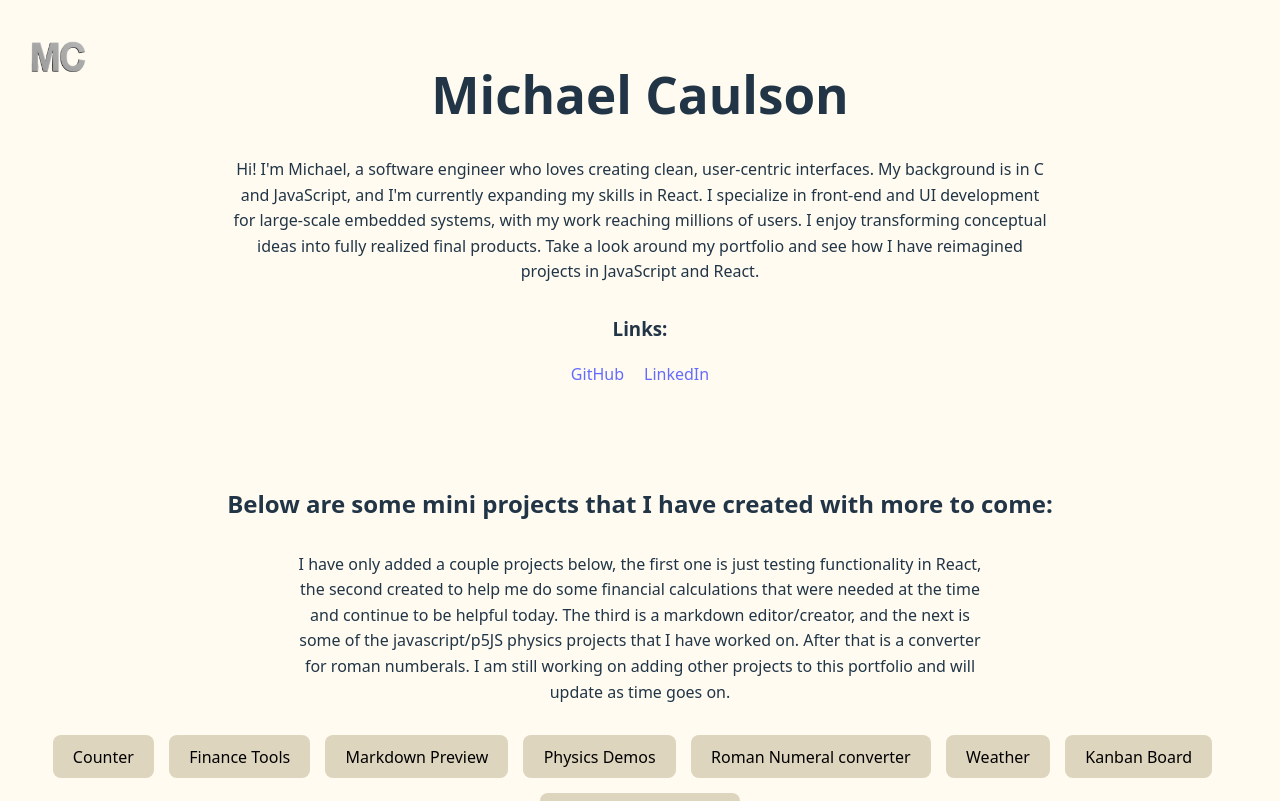
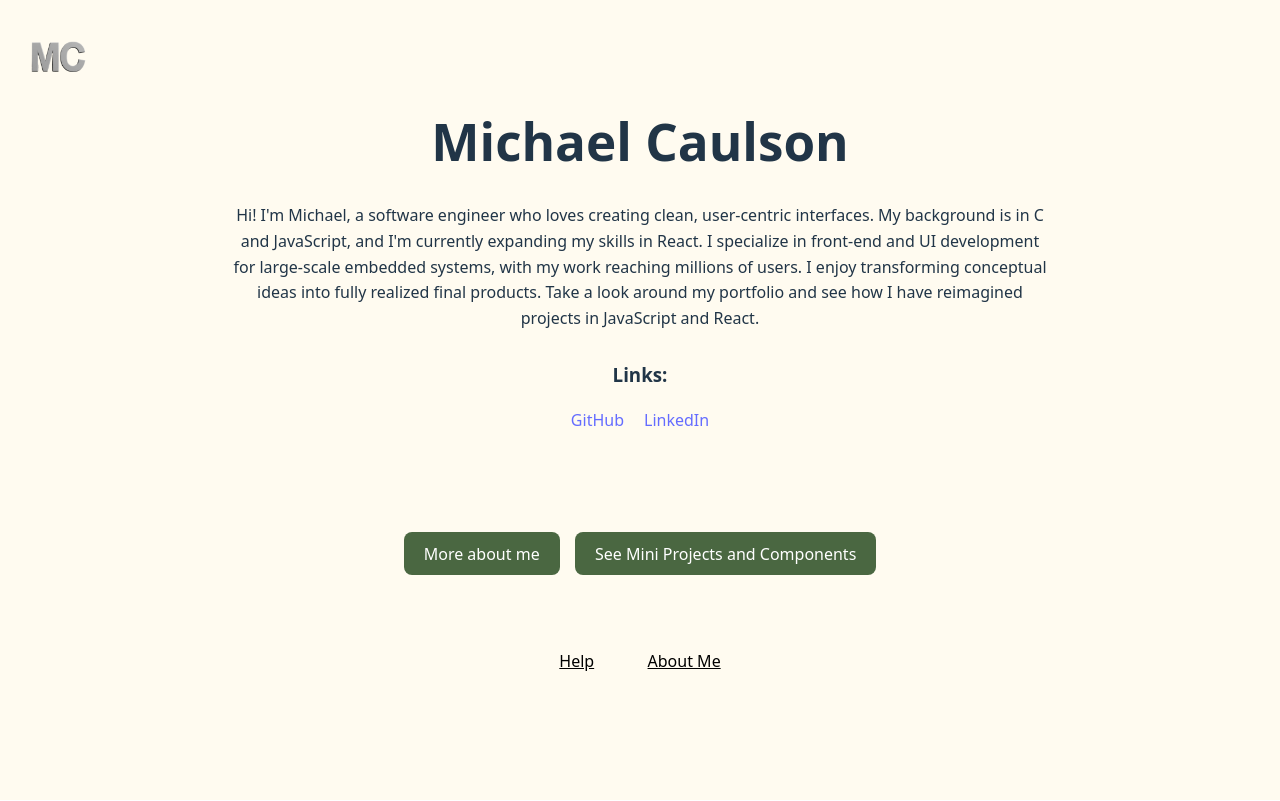
Before and after one commit to mikecaulson111/React-Website, a React (Vite) app in the folder First-React-App/: page / in a window 1280 px wide. Shown: the top 801 px of the page. Built offline with nearby package versions, Linux system fonts and the light colour scheme; no server answers.

Commit message:
Adding a bunch to change the home page

```diff
--- a/First-React-App/package.json
+++ b/First-React-App/package.json
@@ -10,8 +10,9 @@
     "preview": "vite preview"
   },
   "dependencies": {
+    "@gsap/react": "^2.1.2",
     "@supabase/supabase-js": "^2.95.0",
-    "gsap": "^3.13.0",
+    "gsap": "^3.14.2",
     "react": "^19.1.1",
     "react-dom": "^19.1.1",
     "react-ga4": "^2.1.0",
--- a/First-React-App/src/pages/HomePage/Home.css
+++ b/First-React-App/src/pages/HomePage/Home.css
@@ -93,7 +93,8 @@
 
 .intro-h2 {
   margin-bottom: 30px;
-  margin-top: 100px;
+  /* margin-top: 100px; */
+  margin-top: 30px;
 }
 
 .note-paragraph {
@@ -124,3 +125,23 @@
   background: none;
   border: none;
 }
+
+.over-button {
+  background-color: #4A6741;
+  color: #FFFFFF;
+}
+
+.over-button:hover {
+  background-color: #385231;
+}
+
+.slide-in {
+  transform: translateX(-100%);
+  opacity: 0;
+  transition: all 0.5s ease-out;
+}
+
+.slide-in.active {
+  transform: translateX(0);
+  opacity: 1;
+}
--- a/First-React-App/src/pages/HomePage/HomePage.jsx
+++ b/First-React-App/src/pages/HomePage/HomePage.jsx
@@ -1,5 +1,7 @@
-import { useState, useEffect } from 'react';
+import { useState, useEffect, useRef } from 'react';
 import { useNavigate } from "react-router-dom";
+import gsap from "gsap";
+import { useGSAP } from "@gsap/react";
 import './Home.css'
 
 import AddCount from "../../components/AddCount/AddCount.jsx"
@@ -17,8 +19,21 @@ function Home() {
   let options2 = ["", <AddCount />, <Finances />, <Markdown />, <PhysicsDemos />, <RomanNumeral />, <Weather />, "", <GitHubModule />];
   const [classNames, setClassNames] = useState(["top-button", "top-button", "top-button", "top-button", "top-button", "top-button", "top-button", "top-button", "top-button"]);
   const [place2, setPlace2] = useState(0);
+  const [showItems, setShowItems] = useState(false);
   const navigate = useNavigate();
   var lastThreeKeys = "";
+
+  const container = useRef();
+
+  useGSAP(() => {
+    if (!container.current) return;
+    gsap.from(".box", {
+      x: -400,
+      opacity: 0,
+      duration: 0.8,
+      ease: "power2.out"
+    });
+  }, {scope: container, dependencies: [showItems]});
 
   function secondButtonClicked(place) {
     let setClass = true;
@@ -47,6 +62,15 @@ function Home() {
     }
   }
 
+  const handleShowItemClick = () => {
+    if (!showItems) {
+      setShowItems(true);
+    } else {
+      secondButtonClicked(0);
+      setShowItems(false);
+    }
+  }
+
   useEffect(() => {
       window.addEventListener('keydown', handleKeyDown);
 
@@ -72,6 +96,20 @@ function Home() {
       <h3>Links:</h3>
       <SocialLinks />
 
+
+
+      <div className="button-menu" style={{marginTop: "100px"}}>
+        <button onClick={() => navigate("/about-me")} className="over-button">
+          More about me
+        </button>
+        <button onClick={handleShowItemClick} className="over-button">
+          See Mini Projects and Components
+        </button>
+      </div>
+
+      {showItems &&
+        <div ref={container}>
+          <div className="box">
             <h2 className="intro-h2">
               Below are some mini projects that I have created with more to come:
             </h2>
@@ -111,6 +149,9 @@ function Home() {
                 GitHub Contributions
               </button>
             </div>
+          </div>
+        </div>
+      }
       {options2[place2]}
       <Links pageName="Home" />
       <div style={{height: "25px"}} />
```
Also changed, not shown: 1 other file (tests, documents, lock files or other folders). Lines whose indentation alone changed are shown as unchanged.
